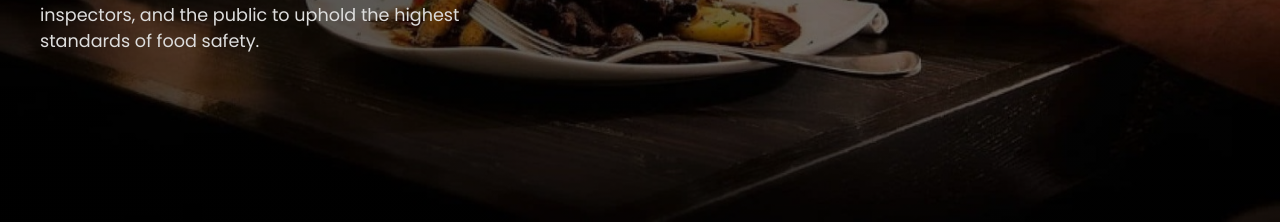
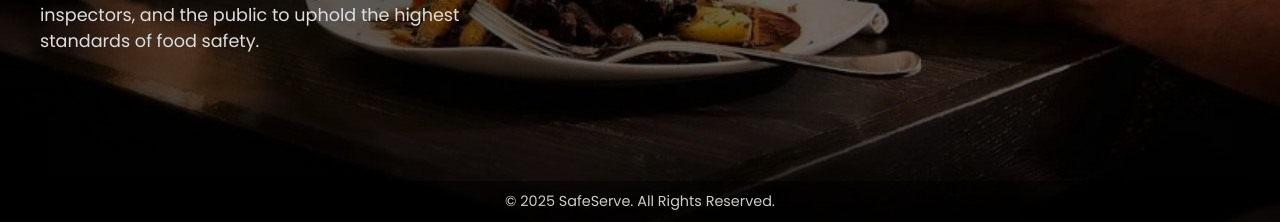
Before and after one commit to RiziaPrabin/SafeServe, a Flask app: page / in a window 1280 px wide. Shown: the part 578-800 px from the top of the page. Run offline with Flask 3, Linux system fonts and the light colour scheme.

Commit message:
Styled the login pages

```diff
--- a/static/css/main_signup.css
+++ b/static/css/main_signup.css
@@ -188,3 +188,18 @@ button:hover {
 }
 
 /* --- END: NEW STYLES --- */
+/* --- START: NEW FOOTER STYLES --- */
+footer {
+    position: fixed;
+    bottom: 0;
+    left: 0;
+    width: 100%;
+    background: rgba(0, 0, 0, 0.5);
+    color: #ccc;
+    text-align: center;
+    padding: 10px 0;
+    font-size: 0.9rem;
+    z-index: 1000;
+}
+
+/* --- END: NEW FOOTER STYLES --- */
--- a/templates/customer_login.html
+++ b/templates/customer_login.html
@@ -7,11 +7,12 @@
     <title>Customer Login</title>
     <link rel="stylesheet" href="https://fonts.googleapis.com/css2?family=Poppins:wght@400;600;700&display=swap">
     <link rel="stylesheet" href="{{ url_for('static', filename='css/loginstyles.css') }}">
-    <link rel="icon" href="{{ url_for('static', filename='images/icon.png') }}" type="image/png">
+
 </head>
 
 <body>
     <div class="login-container">
+        <img src="{{ url_for('static', filename='images/icon.png') }}" alt="SafeServe Logo" class="login-logo">
         <h2>Customer Login</h2>
         <form id="login-form">
             <div class="form-group">
@@ -28,6 +29,9 @@
         <p class="signup-link">New User? <a href="/customer_signup">Sign Up</a></p>
     </div>
 
+    <footer>
+        <p>&copy; 2025 SafeServe. All Rights Reserved.</p>
+    </footer>
     <script>
         document.getElementById("login-form").addEventListener("submit", function (event) {
             event.preventDefault();
--- a/templates/hotel_login.html
+++ b/templates/hotel_login.html
@@ -11,6 +11,7 @@
 
 <body>
     <div class="login-container">
+        <img src="{{ url_for('static', filename='images/icon.png') }}" alt="SafeServe Logo" class="login-logo">
         <h2 class="centered-text">Hotel Manager Login</h2>
         <form id="login-form">
             <div class="form-group">
@@ -27,6 +28,9 @@
         <p class="signup-link">New User? <a href="/hotelman_signup">Sign Up</a></p>
     </div>
 
+    <footer>
+        <p>&copy; 2025 SafeServe. All Rights Reserved.</p>
+    </footer>
     <script>
         document.getElementById("login-form").addEventListener("submit", function (event) {
             event.preventDefault();
--- a/templates/inspector_login.html
+++ b/templates/inspector_login.html
@@ -12,6 +12,7 @@
 
 <body>
     <div class="login-container">
+        <img src="{{ url_for('static', filename='images/icon.png') }}" alt="SafeServe Logo" class="login-logo">
         <h2>Inspector Login</h2>
         <form id="login-form">
             <div class="form-group">
@@ -27,6 +28,9 @@
         <p class="error-message" id="error-message"></p>
     </div>
 
+    <footer>
+        <p>&copy; 2025 SafeServe. All Rights Reserved.</p>
+    </footer>
     <script>
         document.getElementById("login-form").addEventListener("submit", function (event) {
             event.preventDefault();  // Prevent form submission
--- a/templates/mainsignup_page.html
+++ b/templates/mainsignup_page.html
@@ -51,6 +51,9 @@
         </div>
     </div>
 
+    <footer>
+        <p>&copy; 2025 SafeServe. All Rights Reserved.</p>
+    </footer>
     <script src="{{ url_for('static', filename='js/script.js') }}"></script>
     <script>
         // This simple script handles the preloader animation
```
Also changed, not shown: static/css/loginstyles.css (+33 -3 lines).
